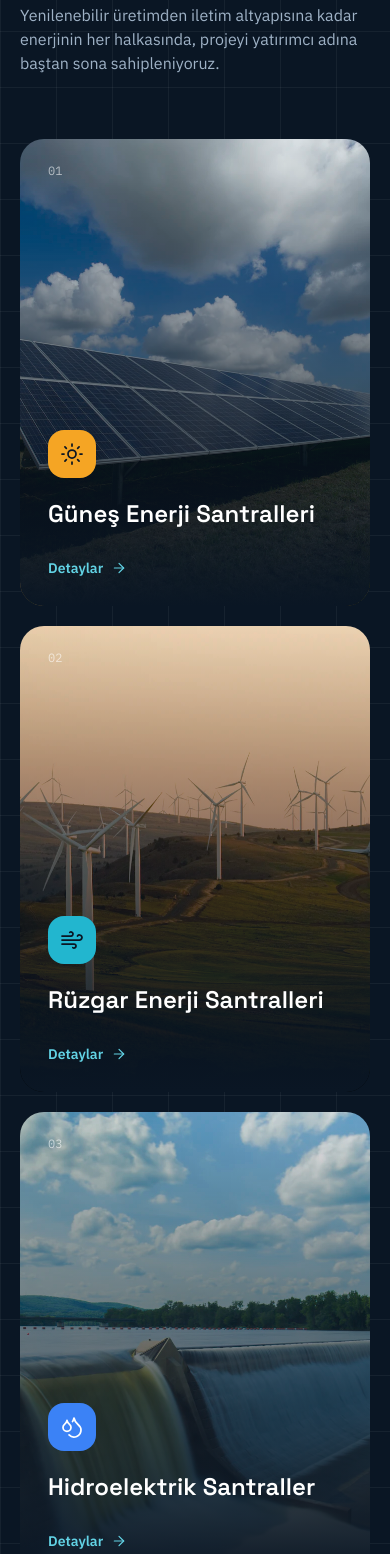
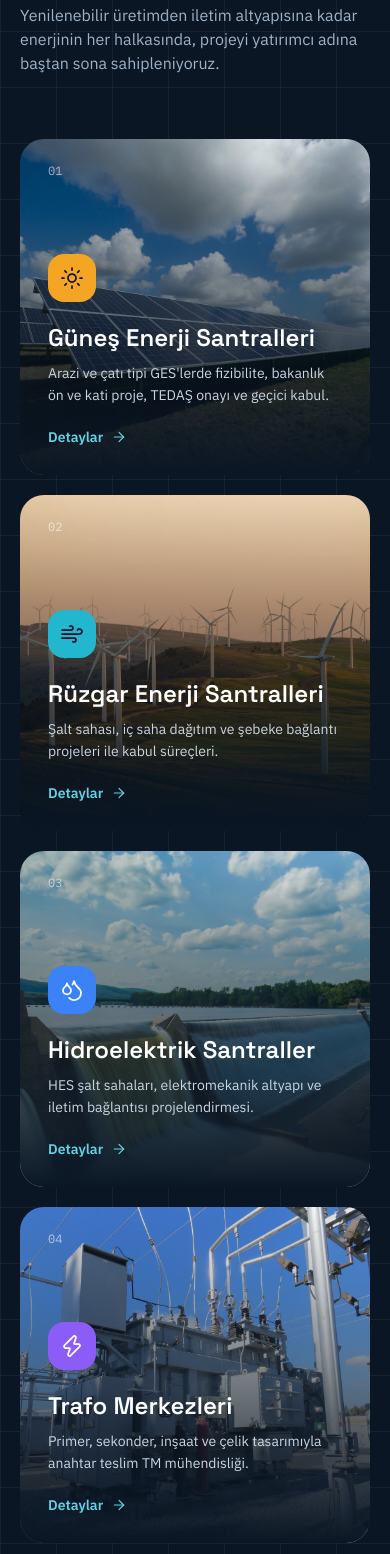
Before and after one commit to CAPELLAX02/veka-enerji-website, a website: page index.html in a window 390 px wide. Shown: the part 2984-4538 px from the top of the page. Drawn offline with Linux system fonts and the light colour scheme.

Commit message:
Tune mobile layouts for services, map and filters

```diff
--- a/assets/js/projects.js
+++ b/assets/js/projects.js
@@ -227,9 +227,9 @@
       stage.appendChild(layer);
 
       const markerHtml = (p, x, y) => `
-        <button type="button" class="map-marker group/m absolute -translate-x-1/2 -translate-y-1/2 p-1.5 focus:outline-none" style="${pct(x, y)}" data-id="${p.id}" aria-label="${esc(p.name)} — ${esc(p.capacity)}">
-          ${p.status === 'devam' ? `<span class="absolute inset-1.5 rounded-full animate-ping-slow" style="background:${TYPES[p.type].color}"></span>` : ''}
-          <span class="relative block size-3.5 rounded-full ring-[2.5px] ring-white shadow-md transition-transform duration-300 group-hover/m:scale-150 group-focus-visible/m:scale-150" style="background:${TYPES[p.type].color}"></span>
+        <button type="button" class="map-marker group/m absolute -translate-x-1/2 -translate-y-1/2 p-1 focus:outline-none sm:p-1.5" style="${pct(x, y)}" data-id="${p.id}" aria-label="${esc(p.name)} — ${esc(p.capacity)}">
+          ${p.status === 'devam' ? `<span class="absolute inset-1 rounded-full animate-ping-slow sm:inset-1.5" style="background:${TYPES[p.type].color}"></span>` : ''}
+          <span class="relative block size-2.5 rounded-full ring-2 ring-white shadow-md sm:size-3.5 sm:ring-[2.5px] transition-transform duration-300 group-hover/m:scale-150 group-focus-visible/m:scale-150" style="background:${TYPES[p.type].color}"></span>
         </button>`;
 
       if (view === 'tr') {
--- a/index.html
+++ b/index.html
@@ -333,40 +333,40 @@
       </div>
 
       <div class="mt-16 grid gap-5 sm:grid-cols-2 lg:grid-cols-4" data-reveal-stagger="110">
-        <a href="hizmetler.html#ges" class="group relative isolate flex aspect-[3/4] flex-col justify-end overflow-hidden rounded-3xl p-7" data-reveal>
+        <a href="hizmetler.html#ges" class="group relative isolate flex min-h-[21rem] flex-col justify-end overflow-hidden rounded-3xl p-7 sm:aspect-[3/4] sm:min-h-0" data-reveal>
           <img src="assets/img/photos/ges-field.webp" alt="" class="absolute inset-0 -z-10 size-full object-cover transition duration-1000 ease-out-expo group-hover:scale-110" loading="lazy" decoding="async" />
           <div class="absolute inset-0 -z-10 bg-gradient-to-t from-navy-950 via-navy-950/50 to-navy-950/5 transition duration-500 group-hover:via-navy-950/70"></div>
           <span class="absolute top-6 left-7 font-mono text-xs text-white/60">01</span>
           <span class="grid size-12 place-items-center rounded-2xl bg-ges text-navy-950"><svg class="icon size-6"><use href="#i-sun" /></svg></span>
           <h3 class="mt-5 text-2xl font-semibold text-white">Güneş Enerji Santralleri</h3>
-          <p class="mt-2 max-h-0 overflow-hidden text-sm leading-relaxed text-navy-200 opacity-0 transition-all duration-500 group-hover:max-h-32 group-hover:opacity-100">Arazi ve çatı tipi GES'lerde fizibilite, bakanlık ön ve kati proje, TEDAŞ onayı ve geçici kabul.</p>
+          <p class="mt-2 overflow-hidden text-sm leading-relaxed text-navy-200 transition-all duration-500 lg:max-h-0 lg:opacity-0 lg:group-hover:max-h-32 lg:group-hover:opacity-100">Arazi ve çatı tipi GES'lerde fizibilite, bakanlık ön ve kati proje, TEDAŞ onayı ve geçici kabul.</p>
           <span class="mt-5 inline-flex items-center gap-2 text-sm font-semibold text-brand-300">Detaylar <svg class="icon size-4 transition group-hover:translate-x-1"><use href="#i-arrow-right" /></svg></span>
         </a>
-        <a href="hizmetler.html#res" class="group relative isolate flex aspect-[3/4] flex-col justify-end overflow-hidden rounded-3xl p-7" data-reveal>
+        <a href="hizmetler.html#res" class="group relative isolate flex min-h-[21rem] flex-col justify-end overflow-hidden rounded-3xl p-7 sm:aspect-[3/4] sm:min-h-0" data-reveal>
           <img src="assets/img/photos/res-sunset.webp" alt="" class="absolute inset-0 -z-10 size-full object-cover transition duration-1000 ease-out-expo group-hover:scale-110" loading="lazy" decoding="async" />
           <div class="absolute inset-0 -z-10 bg-gradient-to-t from-navy-950 via-navy-950/50 to-navy-950/5 transition duration-500 group-hover:via-navy-950/70"></div>
           <span class="absolute top-6 left-7 font-mono text-xs text-white/60">02</span>
           <span class="grid size-12 place-items-center rounded-2xl bg-res text-navy-950"><svg class="icon size-6"><use href="#i-wind" /></svg></span>
           <h3 class="mt-5 text-2xl font-semibold text-white">Rüzgar Enerji Santralleri</h3>
-          <p class="mt-2 max-h-0 overflow-hidden text-sm leading-relaxed text-navy-200 opacity-0 transition-all duration-500 group-hover:max-h-32 group-hover:opacity-100">Şalt sahası, iç saha dağıtım ve şebeke bağlantı projeleri ile kabul süreçleri.</p>
+          <p class="mt-2 overflow-hidden text-sm leading-relaxed text-navy-200 transition-all duration-500 lg:max-h-0 lg:opacity-0 lg:group-hover:max-h-32 lg:group-hover:opacity-100">Şalt sahası, iç saha dağıtım ve şebeke bağlantı projeleri ile kabul süreçleri.</p>
           <span class="mt-5 inline-flex items-center gap-2 text-sm font-semibold text-brand-300">Detaylar <svg class="icon size-4 transition group-hover:translate-x-1"><use href="#i-arrow-right" /></svg></span>
         </a>
-        <a href="hizmetler.html#hes" class="group relative isolate flex aspect-[3/4] flex-col justify-end overflow-hidden rounded-3xl p-7" data-reveal>
+        <a href="hizmetler.html#hes" class="group relative isolate flex min-h-[21rem] flex-col justify-end overflow-hidden rounded-3xl p-7 sm:aspect-[3/4] sm:min-h-0" data-reveal>
           <img src="assets/img/photos/hes-spill.webp" alt="" class="absolute inset-0 -z-10 size-full object-cover transition duration-1000 ease-out-expo group-hover:scale-110" loading="lazy" decoding="async" />
           <div class="absolute inset-0 -z-10 bg-gradient-to-t from-navy-950 via-navy-950/50 to-navy-950/5 transition duration-500 group-hover:via-navy-950/70"></div>
           <span class="absolute top-6 left-7 font-mono text-xs text-white/60">03</span>
           <span class="grid size-12 place-items-center rounded-2xl bg-hes text-white"><svg class="icon size-6"><use href="#i-droplets" /></svg></span>
           <h3 class="mt-5 text-2xl font-semibold text-white">Hidroelektrik Santraller</h3>
-          <p class="mt-2 max-h-0 overflow-hidden text-sm leading-relaxed text-navy-200 opacity-0 transition-all duration-500 group-hover:max-h-32 group-hover:opacity-100">HES şalt sahaları, elektromekanik altyapı ve iletim bağlantısı projelendirmesi.</p>
+          <p class="mt-2 overflow-hidden text-sm leading-relaxed text-navy-200 transition-all duration-500 lg:max-h-0 lg:opacity-0 lg:group-hover:max-h-32 lg:group-hover:opacity-100">HES şalt sahaları, elektromekanik altyapı ve iletim bağlantısı projelendirmesi.</p>
           <span class="mt-5 inline-flex items-center gap-2 text-sm font-semibold text-brand-300">Detaylar <svg class="icon size-4 transition group-hover:translate-x-1"><use href="#i-arrow-right" /></svg></span>
         </a>
-        <a href="hizmetler.html#tm" class="group relative isolate flex aspect-[3/4] flex-col justify-end overflow-hidden rounded-3xl p-7" data-reveal>
+        <a href="hizmetler.html#tm" class="group relative isolate flex min-h-[21rem] flex-col justify-end overflow-hidden rounded-3xl p-7 sm:aspect-[3/4] sm:min-h-0" data-reveal>
           <img src="assets/img/photos/tm-transformer.webp" alt="" class="absolute inset-0 -z-10 size-full object-cover transition duration-1000 ease-out-expo group-hover:scale-110" loading="lazy" decoding="async" />
           <div class="absolute inset-0 -z-10 bg-gradient-to-t from-navy-950 via-navy-950/50 to-navy-950/5 transition duration-500 group-hover:via-navy-950/70"></div>
           <span class="absolute top-6 left-7 font-mono text-xs text-white/60">04</span>
           <span class="grid size-12 place-items-center rounded-2xl bg-tm text-white"><svg class="icon size-6"><use href="#i-zap" /></svg></span>
           <h3 class="mt-5 text-2xl font-semibold text-white">Trafo Merkezleri</h3>
-          <p class="mt-2 max-h-0 overflow-hidden text-sm leading-relaxed text-navy-200 opacity-0 transition-all duration-500 group-hover:max-h-32 group-hover:opacity-100">Primer, sekonder, inşaat ve çelik tasarımıyla anahtar teslim TM mühendisliği.</p>
+          <p class="mt-2 overflow-hidden text-sm leading-relaxed text-navy-200 transition-all duration-500 lg:max-h-0 lg:opacity-0 lg:group-hover:max-h-32 lg:group-hover:opacity-100">Primer, sekonder, inşaat ve çelik tasarımıyla anahtar teslim TM mühendisliği.</p>
           <span class="mt-5 inline-flex items-center gap-2 text-sm font-semibold text-brand-300">Detaylar <svg class="icon size-4 transition group-hover:translate-x-1"><use href="#i-arrow-right" /></svg></span>
         </a>
       </div>
```
Also changed, not shown: projeler.html (+3 -3 lines), assets/css/styles.css.
